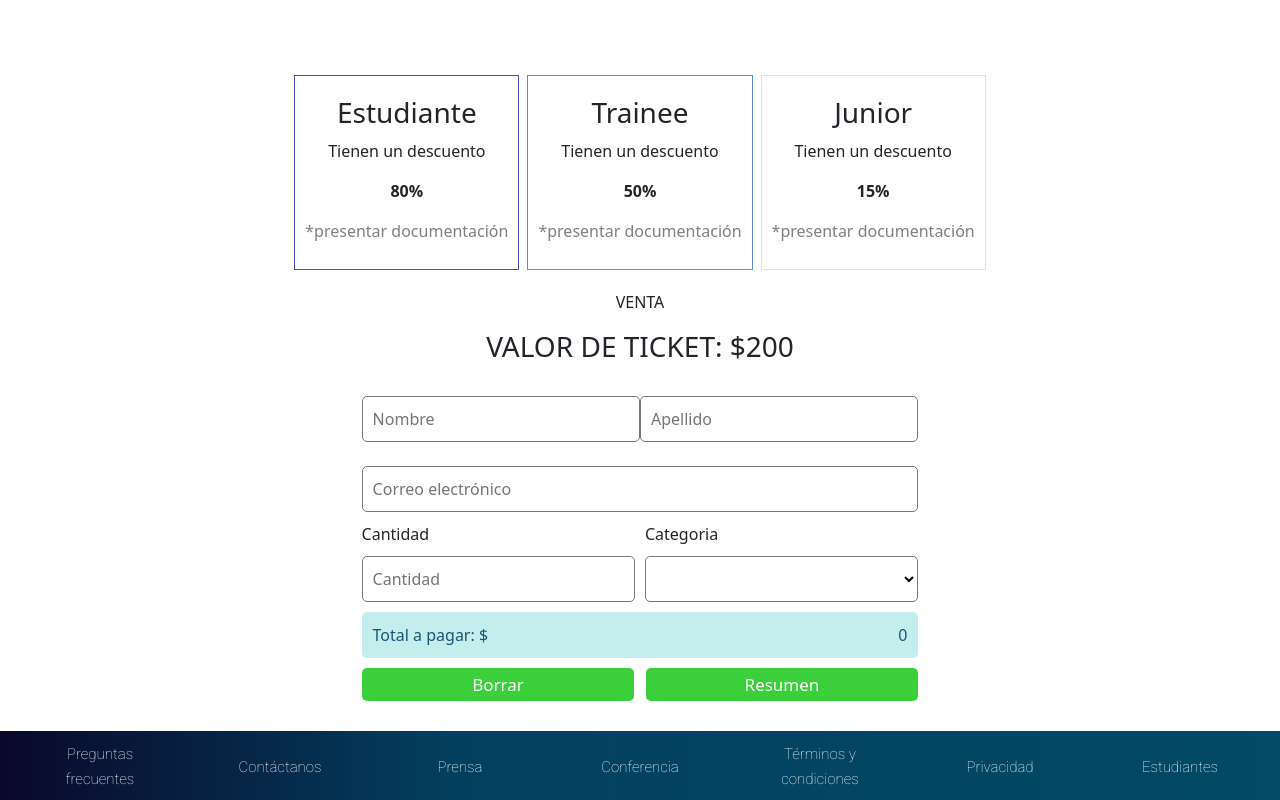
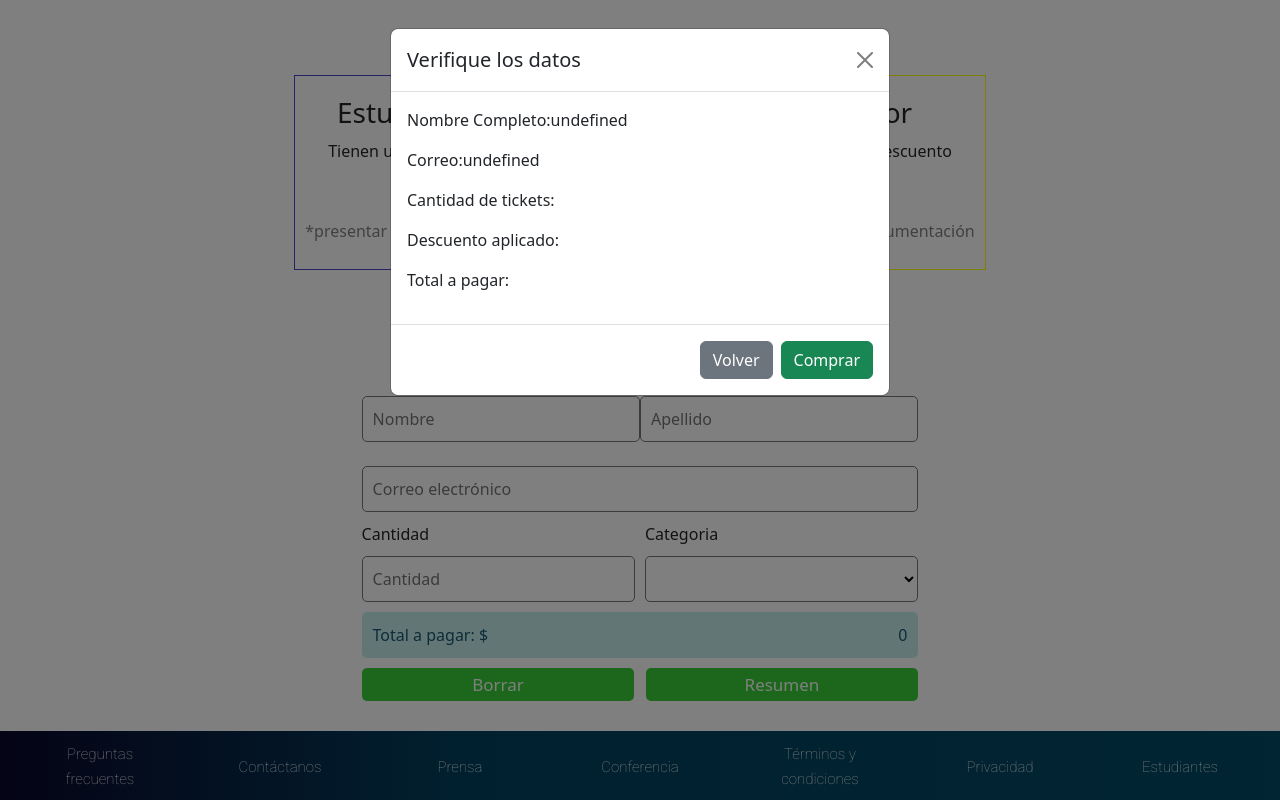
Before and after one commit to MatuLeon/MatiasLeon-TrabajoIntegrador-Codo4.0, a plain HTML site: page index.html in a window 1280 px wide. Both pictures are taken after a click on the button "Resumen". Shown: the part 2242-3042 px from the top of the page. Drawn offline with nearby package versions, Linux system fonts and the light colour scheme; some packages are replaced by stand-ins of ours; a script that the page names is missing.

Commit message:
iniciamos resumen con modal de bootstrap

```diff
--- a/app.js
+++ b/app.js
@@ -2,6 +2,7 @@ let category = document.getElementById("category");
 let quantity = document.getElementById("quantity");
 let option;
 let num;
+
 
 category.addEventListener("change", function () {
     let optionCategory = category.options[category.selectedIndex];
@@ -56,20 +57,34 @@ function cleanPayment(i) {
     });
 }
 
-function buyTicket(i){
-    let btn = document.getElementById("buyIt");
-    btn.addEventListener("click", () => {
-        i.textContent = "";
-        option = "";
-        num = "";
-        category.value = ''
-        quantity.value = ''
-        Swal.fire({
-            position: "center",
-            icon: "success",
-            title: "Compra realizada",
-            showConfirmButton: false,
-            timer: 1500,
-        });
-    });
-}
+
+const btnResumen = document.getElementById('btn-Resumen')
+
+btnResumen.addEventListener('click', ()=>{
+    let body = document.getElementById('modal-body');
+    body.innerHTML = `
+    <div>
+        <p>Nombre Completo:<span>${option}</span></p>
+        <p>Correo:<span>${num}</span></p>
+        <p>Cantidad de tickets: <span></span></p>
+        <p>Descuento aplicado: <span></span></p>
+        <p>Total a pagar: <span></span></p>
+    </div>`
+})
+// function buyTicket(i){
+//     let btn = document.getElementById("buyIt");
+//     btn.addEventListener("click", () => {
+//         i.textContent = "";
+//         option = "";
+//         num = "";
+//         category.value = ''
+//         quantity.value = ''
+//         Swal.fire({
+//             position: "center",
+//             icon: "success",
+//             title: "Compra realizada",
+//             showConfirmButton: false,
+//             timer: 1500,
+//         });
+//     });
+// }
--- a/index.html
+++ b/index.html
@@ -227,11 +227,37 @@
 
                     <div class="form-btns">
                         <button type="reset" id="reset">Borrar</button>
-                        <button type="button" id="buyIt">Resumen</button>
+                        <button type="button"  class="btn btn-primary" data-bs-toggle="modal" data-bs-target="#exampleModal" id="btn-Resumen">
+                            Resumen
+                        </button>
                     </div>
                 </form>
             </div>
         </section>
+
+
+<!-- Modal -->
+<div class="modal fade" id="exampleModal" tabindex="-1" aria-labelledby="exampleModalLabel" aria-hidden="true">
+    <div class="modal-dialog">
+        <div class="modal-content">
+            <div class="modal-header">
+                <h1 class="modal-title fs-5" id="exampleModalLabel">Verifique los datos</h1>
+                <button type="button" class="btn-close" data-bs-dismiss="modal" aria-label="Close"></button>
+            </div>
+            <div class="modal-body" id="modal-body">
+                <p>Nombre Completo: <span></span></p>
+                <p>Correo: <span></span></p>
+                <p>Cantidad de tickets: <span></span></p>
+                <p>Descuento aplicado: <span></span></p>
+                <p>Total a pagar: <span></span></p>
+            </div>
+            <div class="modal-footer">
+                <button type="button" class="btn btn-secondary" data-bs-dismiss="modal">Volver</button>
+                <button type="button" class="btn btn-success">Comprar</button>
+            </div>
+        </div>
+    </div>
+</div>
 
     </main>
 
--- a/style.css
+++ b/style.css
@@ -499,6 +499,8 @@ select{
     justify-content: space-between;
 }
 
+
+
 .form-btns>button{
     width: 49%;
     background-color: rgb(59, 207, 59);
```
